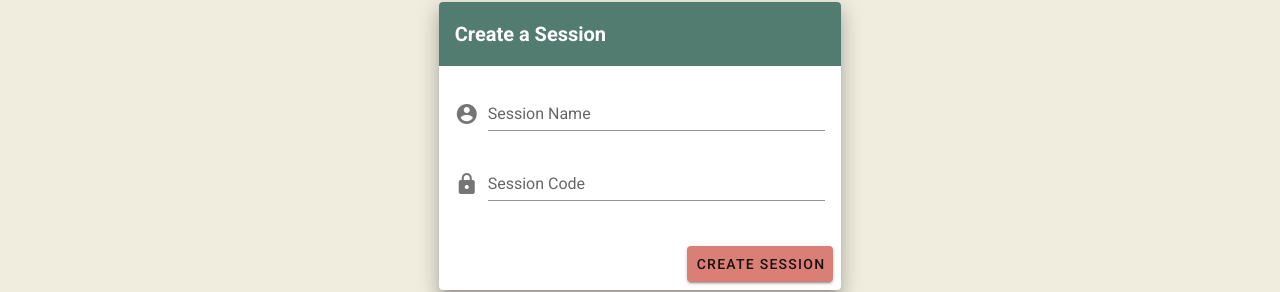
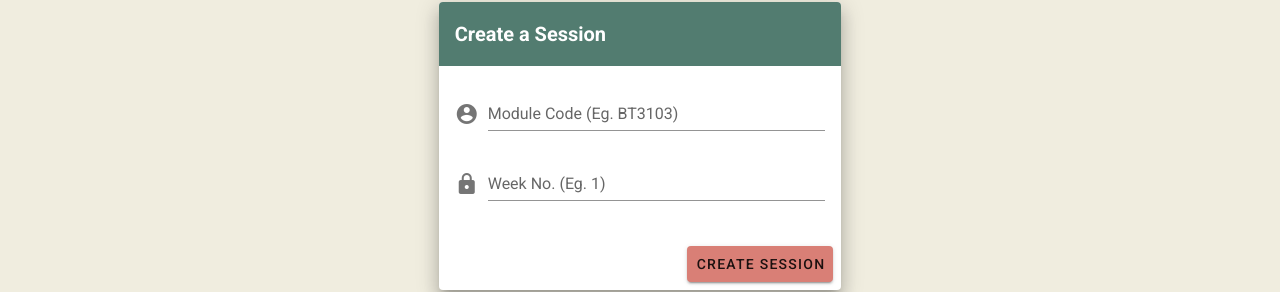
Before and after one commit to lyndonlzj/BrawlStars, a Vue app in the folder slm/: page /createsession in a window 1280 px wide. Shown: the part 304-596 px from the top of the page. Built offline with nearby package versions, Linux system fonts and the light colour scheme; no server answers; sample sign-in values are in the browser's storage.

Commit message:
change placeholder for create session page

```diff
--- a/slm/src/components/CreateSession.vue
+++ b/slm/src/components/CreateSession.vue
@@ -12,19 +12,21 @@
               </v-toolbar>
               <v-card-text>
                 <v-form>
+
                   <v-text-field
                     id="Session Name"
-                    label="Session Name"
+                    label="Module Code (Eg. BT3103)"
                     name="Session Name"
-                    type="password"
+                    type= "text"
                     prepend-icon="mdi-account-circle"
                   />
 
+
                   <v-text-field
                     id="Session Code"
-                    label="Session Code"
+                    label="Week No. (Eg. 1)"
                     name="Session Code"
-                    type="password"
+                    type="number"
                     prepend-icon="mdi-lock"
                   />
 
--- a/slm/src/router.js
+++ b/slm/src/router.js
@@ -27,7 +27,7 @@ let router = new Router({
         { path: '/sessionpage', component: SessionPage, meta: { requiresAuth: true } },
         { path: '/about', component: About },
         { path: '/myaccount', component: MyAccount, meta: { requiresAuth: true } },
-        { path: '/sessiontrial/:id', component: SessionTrial, props:true, name:'sessionpage', meta: { requiresAuth: true }},
+        { path: '/sessiontrial/', component: SessionTrial, props:true, name:'sessionpage', meta: { requiresAuth: true }},
         { path: '/joincode', component: JoinCode, meta: { requiresAuth: true } },
         { path: '/createsession', component: CreateSession, meta: { requiresAuth: true } },
         { path: '/askquestion', component: AskQuestion, meta: { requiresAuth: true } },
```
